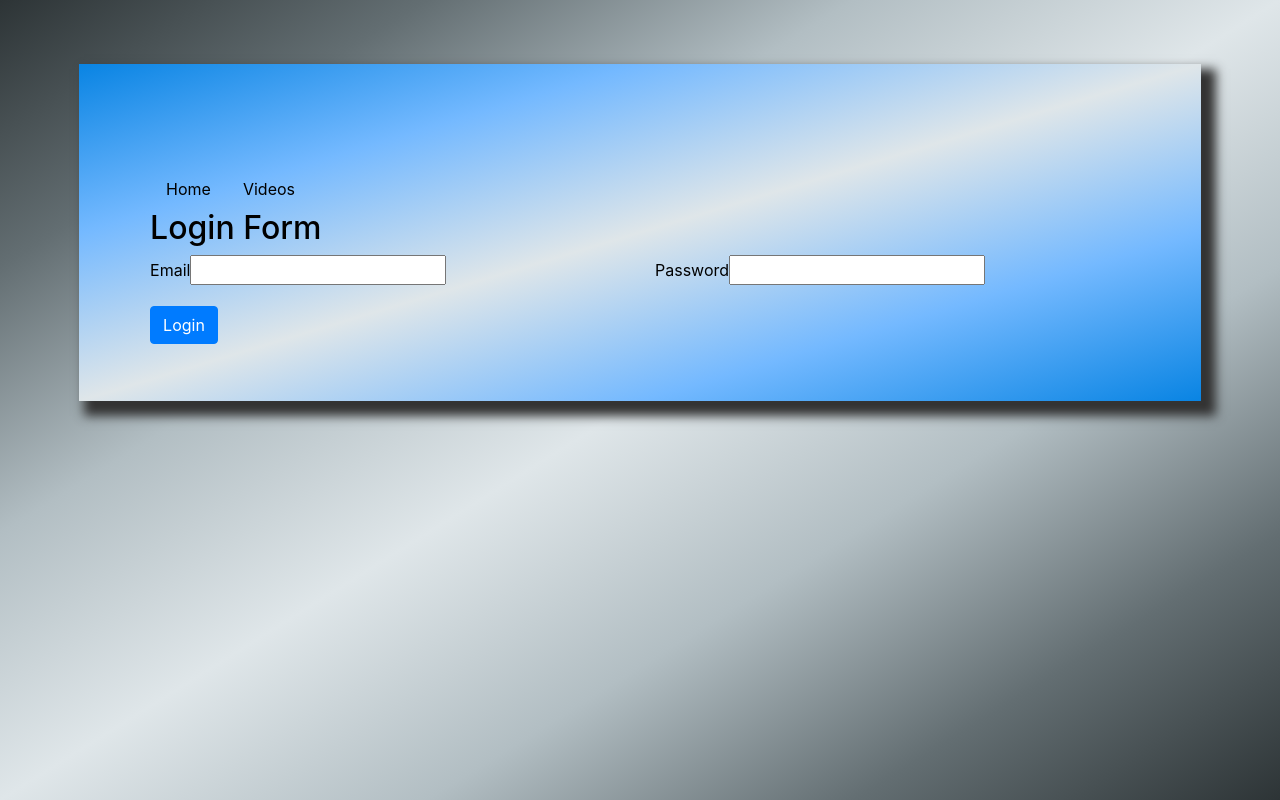
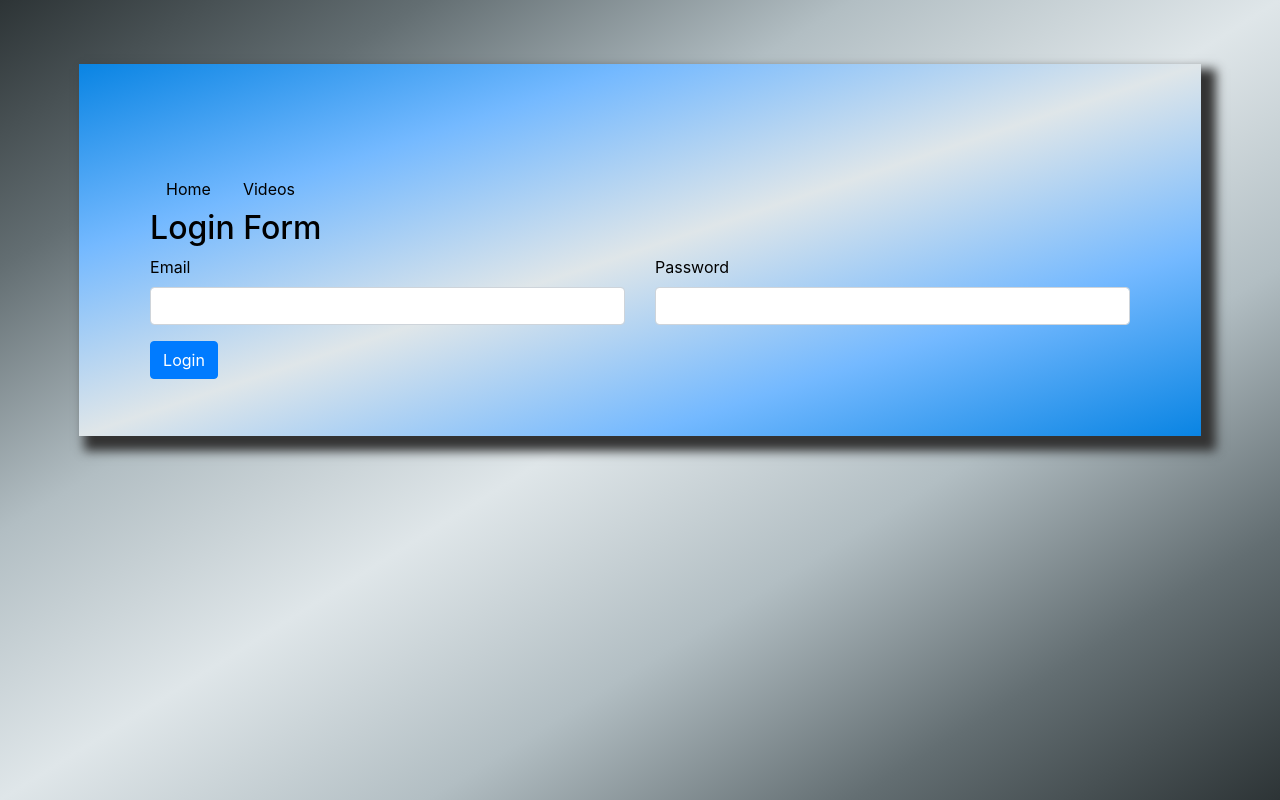
Before and after one commit to jgarcia4444/StocksCenter, a React (Create React App) app in the folder frontend/: page /login in a window 1280 px wide. Built offline with nearby package versions, Linux system fonts and the light colour scheme.

Commit message:
Deleted unneccessary cconsole logs on the frontend.

```diff
--- a/frontend/src/App.js
+++ b/frontend/src/App.js
@@ -7,7 +7,6 @@ import {
   Route
  } from 'react-router-dom';
 import updateCurrentUser from './actions/UpdateCurrentUser';
-
 import LoginPageContainer from './components/auth/login/LoginPageContainer';
 import SignupPageContainer from './components/auth/signup/SignupPageContainer';
 import VideosContainer from './components/containers/VideosContainer';
@@ -15,34 +14,21 @@ import { connect } from 'react-redux';
 
 class App extends Component {
 
-  constructor() {
-    super()
-  }
-
   componentDidMount() {
-    window.onload = () => {
       this.fetchUser()
-    }
   }
 
   fetchUser = () => {
     const userId = localStorage.getItem('userId');
     if (userId !== null) {
-      console.log(userId)
       fetch(`http://localhost:3000/users/${userId}`)
         .then(res => res.json())
         .then(json => {
           if (json.user) {
-            console.log(json)
             this.props.updateCurrentUser(json)
-          } else {
-            console.log(json)
           }
         })
-    } else {
-      console.log(userId)
     }
-
   }
 
   render() {
@@ -64,7 +50,6 @@ class App extends Component {
             </Route>
           </Switch>
         </Router>
-
       </div>
     )
   }
--- a/frontend/src/components/auth/login/LoginForm.js
+++ b/frontend/src/components/auth/login/LoginForm.js
@@ -19,13 +19,13 @@ const LoginForm = (props) => {
                     <div className="col-6">
                         <div className="form-group">
                             <label htmlFor="email">Email</label>
-                            <input onChange={props.handleInputChange} type="email" name="email" value={props.email} />
+                            <input className="form-control" id="email" onChange={props.handleInputChange} type="email" name="email" value={props.email} />
                         </div>
                     </div>
                     <div className="col-6">
                         <div className="form-group">
                             <label htmlFor="password">Password</label>
-                            <input onChange={props.handleInputChange} type="password" name="password" value={props.password} />
+                            <input className="form-control" id="password" onChange={props.handleInputChange} type="password" name="password" value={props.password} />
                         </div>
                     </div>
                 </div>
--- a/frontend/src/components/containers/SearchContainer.js
+++ b/frontend/src/components/containers/SearchContainer.js
@@ -58,7 +58,9 @@ export default class SearchContainer extends Component {
            let suggestions = this.state.stocksData.filter(stock => {
                 let stockNameLowercased = stock.name.toLowerCase()
                 if (stockNameLowercased.includes(query.toLowerCase())) {
-                    return stock
+                    return true;
+                } else {
+                    return false;
                 }
             })
             if (this.state.selectedStock) {
--- a/frontend/src/components/videos/VideoContainer.js
+++ b/frontend/src/components/videos/VideoContainer.js
@@ -184,7 +184,7 @@ class VideoContainer extends Component {
                     <div className="row video-thumbnail-row text-center">
                         <div className="col-12 video-col">
                             { this.state.videoDetails ?
-                                <iframe className="video" width={this.state.videoDetails.width} height={this.state.videoDetails.height} src={this.state.videoDetails.src}></iframe>
+                                <iframe title={this.state.videoId} className="video" width={this.state.videoDetails.width} height={this.state.videoDetails.height} src={this.state.videoDetails.src}></iframe>
                                 :
                                 <img src={snippet.thumbnails.medium.url} alt="youtube video thumbnail" />
                             }
--- a/frontend/src/components/videos/VideoFeedContainer.js
+++ b/frontend/src/components/videos/VideoFeedContainer.js
@@ -3,11 +3,6 @@ import VideoContainer from './VideoContainer';
 import './VideoFeedContainer.css';
 
 class VideoFeedContainer extends Component {
-
-    constructor(props) {
-        super(props)
-
-    }
 
     renderVideoContainers = () => {
         return this.props.videos.map(video => {
--- a/frontend/src/components/videos/VideoFeedError.js
+++ b/frontend/src/components/videos/VideoFeedError.js
@@ -6,7 +6,7 @@ const VideoFeedError = (props) => {
     // More to come different kinds of errors need to be handled.
 
     let {error} = props
-    let { code, message, errors } = error
+    let { errors } = error
     if (errors[0].reason === 'quotaExceeded') {
         return (
             <div className="video-feed-error container">
--- a/frontend/src/reducers/reducer.js
+++ b/frontend/src/reducers/reducer.js
@@ -6,9 +6,9 @@ const defaultState = {
 }
 
 export default function reducer(state = defaultState, action) {
+    var stocks;
     switch(action.type) {
         case "TRACK_STOCK":
-            var stocks;
             if (state.trackedStocks.length > 0) {
                 stocks = state.trackedStocks
             } else {
@@ -27,13 +27,11 @@ export default function reducer(state = defaultState, action) {
                 currentUser: action.user
             }
         case "GET_USER":
-            var stocks;
             if (action.trackedStocks.length > 0) {
                 stocks = action.trackedStocks
             } else {
                 stocks = []
             }
-            console.log(action)
             return {
                 ...state,
                 userVideoIds: action.userVideoIds,
```
Also changed, not shown: frontend/src/components/containers/TrackedStocksContainer.js (+0 -10 lines), 2 other files (tests, documents, lock files or other folders). Lines whose indentation alone changed are shown as unchanged.
